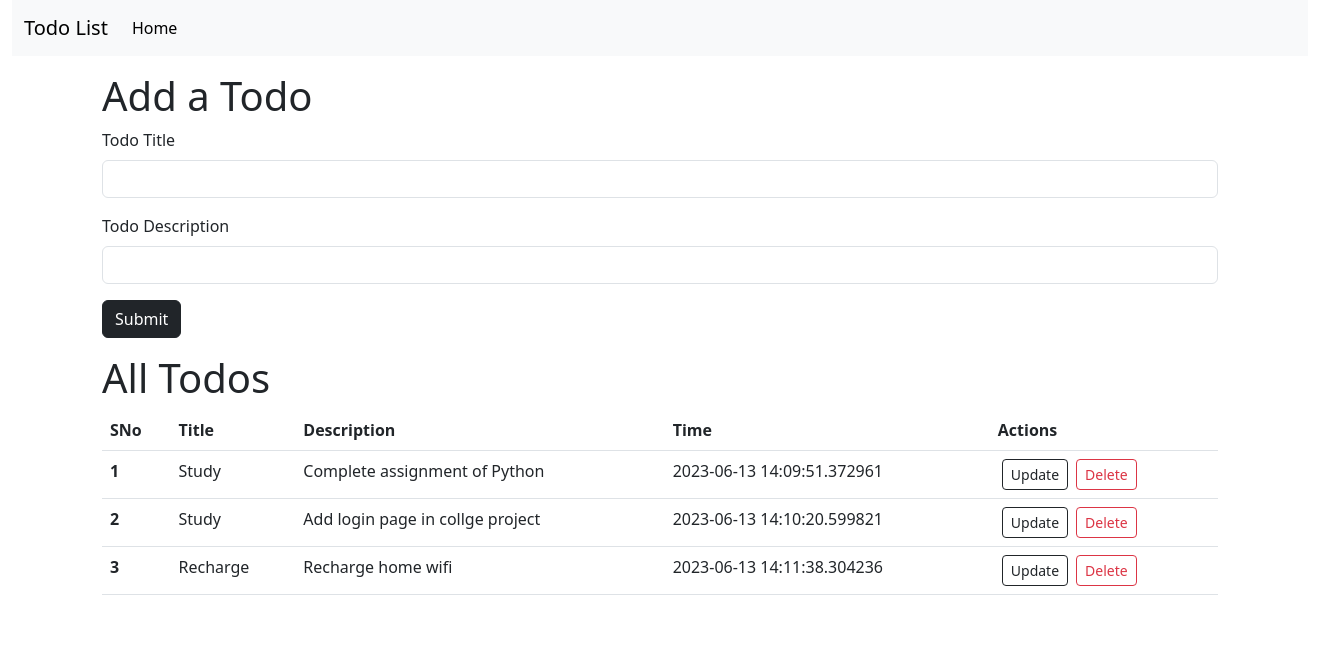
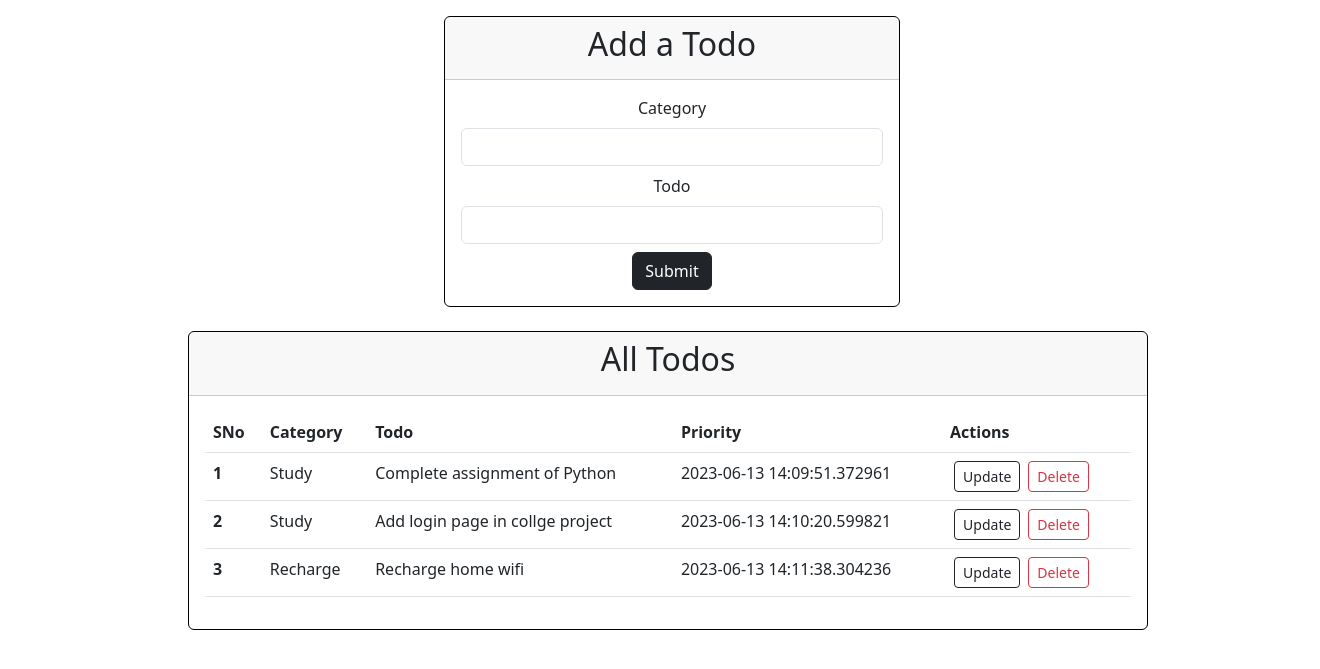
Before and after one commit to Rahullkumr/flask-todo, a Flask app: page / in a window 1320 px wide. Shown: the top 669 px of the page. Run offline with Flask 3, Linux system fonts and the light colour scheme.

Commit message:
changes done in update file

```diff
--- a/templates/base.html
+++ b/templates/base.html
@@ -8,24 +8,6 @@
   <link href="https://cdn.jsdelivr.net/npm/bootstrap@5.3.0/dist/css/bootstrap.min.css" rel="stylesheet" integrity="sha384-9ndCyUaIbzAi2FUVXJi0CjmCapSmO7SnpJef0486qhLnuZ2cdeRhO02iuK6FUUVM" crossorigin="anonymous">
 </head>
 <body>
-    <div class="container-fluid">
-        <nav class="navbar navbar-expand-lg bg-body-tertiary">
-            <div class="container-fluid">
-              <a class="navbar-brand" href="/">Todo List</a>
-              <button class="navbar-toggler" type="button" data-bs-toggle="collapse" data-bs-target="#navbarSupportedContent" aria-controls="navbarSupportedContent" aria-expanded="false" aria-label="Toggle navigation">
-                <span class="navbar-toggler-icon"></span>
-              </button>
-              <div class="collapse navbar-collapse" id="navbarSupportedContent">
-                <ul class="navbar-nav me-auto mb-2 mb-lg-0">
-                  <li class="nav-item">
-                    <a class="nav-link active" aria-current="page" href="#">Home</a>
-                  </li>
-                </ul>
-              </div>
-            </div>
-          </nav>
-      </div>
-
     {% block body %}
 
     {% endblock body %}
--- a/templates/index.html
+++ b/templates/index.html
@@ -1,23 +1,28 @@
 {% extends 'base.html' %}
 {% block body %}
-  <div class="container my-3">
-    <h1>Add a Todo</h1>
+  <div class="container my-3" style="margin-left: 27rem; max-width: 30rem;">
+    <div class="card border-black mb-3 text-center" style="max-width: 30rem;">
+      <div class="card-header"><h2>Add a Todo</h2></div>
+      <div class="card-body">
         <form action="/" method="POST">
-      <div class="mb-3">
-        <label for="title" class="form-label">Todo Title</label>
+          <div class="mb-2">
+            <label for="title" class="form-label">Category</label>
             <input type="text" class="form-control" name="title" id="title" aria-describedby="emailHelp">
           </div>
-      <div class="mb-3">
-        <label for="desc" class="form-label">Todo Description</label>
+          <div class="mb-2">
+            <label for="desc" class="form-label">Todo</label>
             <input type="text" class="form-control" name="desc" id="desc">
           </div>
           <button type="submit" class="btn btn-dark">Submit</button>
         </form>
       </div>
+    </div>
+  </div>
 
-  <div class="container my-3">
-    <h1>All Todos</h1>
-
+  <div class="container my-4" style="margin-left: 11rem;">
+    <div class="card border-black mb-3" style="max-width: 60rem;">
+      <div class="card-header text-center"><h2>All Todos</h2></div>
+      <div class="card-body">
         {% if allTodo|length == 0 %}
       <div class="alert alert-dark" role="alert">
         No Todos found, Create one now.
@@ -28,9 +33,9 @@
           <thead>
             <tr>
               <th scope="col">SNo</th>
-              <th scope="col">Title</th>
-              <th scope="col">Description</th>
-              <th scope="col">Time</th>
+              <th scope="col">Category</th>
+              <th scope="col">Todo</th>
+              <th scope="col">Priority</th>
               <th scope="col">Actions</th>
             </tr>
           </thead>
@@ -51,6 +56,8 @@
         </table>
         {% endif %}
       </div>
+    </div>
+  </div>
 
   <script src="https://cdn.jsdelivr.net/npm/bootstrap@5.3.0/dist/js/bootstrap.bundle.min.js" integrity="sha384-geWF76RCwLtnZ8qwWowPQNguL3RmwHVBC9FhGdlKrxdiJJigb/j/68SIy3Te4Bkz" crossorigin="anonymous"></script>
 {% endblock body %}
```
Also changed, not shown: templates/update.html (+9 -5 lines), instance/todo.db. Lines whose indentation alone changed are shown as unchanged.
